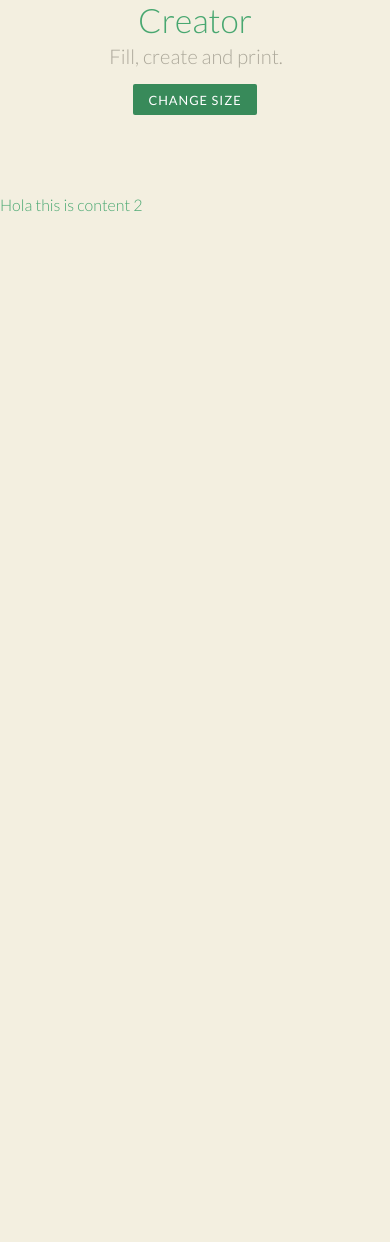
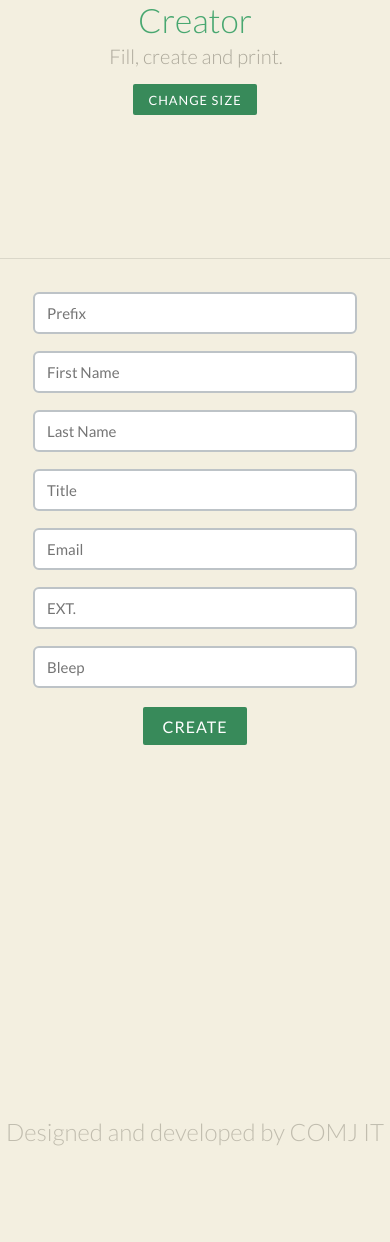
Before and after one commit to omego/tag, a PHP site: page /page2.php?type=1 in a window 390 px wide. Shown: the part 286-1528 px from the top of the page. Run offline with PHP 8.4, Linux system fonts and the light colour scheme.

Commit message:
Transition & ajax

```diff
--- a/css/my.css
+++ b/css/my.css
@@ -140,3 +140,30 @@
   	text-align: right;
   }
 }
+
+
+@media print{
+#e {
+   transform: rotate(90deg);
+   -moz-transform: rotate(90deg);
+   -webkit-transform: rotate(90deg);
+  margin-top: 400px;
+  max-width:106% !important;
+  max-height:105% !important;
+}
+.column{
+display: none;
+}
+.info{
+display: none;
+}
+.codrops-header{
+display: none;
+}
+
+@page
+        {
+            size: auto;   /* auto is the current printer page size */
+            margin: 0mm;  /* this affects the margin in the printer settings */
+        }
+}
--- a/footer.php
+++ b/footer.php
@@ -4,5 +4,6 @@
 		</div><!-- /st-container -->
 		<script src="js/classie.js"></script>
 		<script src="js/sidebarEffects.js"></script>
+		<script src="js/toucheffects.js"></script>
 	</body>
 </html>
--- a/js/myjs.js
+++ b/js/myjs.js
@@ -40,7 +40,7 @@
 $.cergis.backForwardButtons();
 
 
-     function dance() {
+     function small() {
 
 
       var canvas = document.getElementById("e");
--- a/page1.php
+++ b/page1.php
@@ -26,7 +26,7 @@
 											<div class="col-md-3"><input class="form-control input-lg" type="text" id="ext" placeholder="EXT." /></div>
 											<div class="col-md-3"> <input class="form-control input-lg" type="text" id="bleep" placeholder="Bleep" /></div>
 
-										<input name="go" class="button-x" value="Create" onclick="dance()" type="button">
+										<input name="go" class="button-x" value="Create" onclick="small()" type="button">
 									</form>
 
 
@@ -42,7 +42,7 @@
 								<div class="info">
 									<p>Designed and developed by COMJ IT</p>
 								</div>
-
+								<script src="js/myjs.js"></script>
 							</div><!-- /main -->
 						</div><!-- /ajax -->
 
--- a/page2.php
+++ b/page2.php
@@ -4,8 +4,51 @@
     echo "<div id='main-content'>";
 }
 ?>
-Hola this is content 2
-<div class="bubblingG">
+
+
+
+<div class="ajax">
+							<div class="main clearfix">
+							<div class="column">
+							</div>
+								<div class="column">
+									<form action="index.html" method="post">
+
+											<div><input class="form-control input-lg" type="text" id="prefix" placeholder="Prefix" /></div>
+											<div class="col-md-5"><input class="form-control input-lg" type="text" id="fname" placeholder="First Name" /></div>
+											<div class="col-md-5"><input class="form-control input-lg" type="text" id="lname" placeholder="Last Name" /></div>
+
+
+											<div class="col-md-12"><input class="form-control input-lg" type="text" id="title1" placeholder="Title" /></div>
+
+
+											 <div class="col-md-6"><input class="form-control input-lg" type="text" id="email" placeholder="Email" /> </div>
+											<div class="col-md-3"><input class="form-control input-lg" type="text" id="ext" placeholder="EXT." /></div>
+											<div class="col-md-3"> <input class="form-control input-lg" type="text" id="bleep" placeholder="Bleep" /></div>
+
+										<input name="go" class="button-x" value="Create" onclick="dance()" type="button">
+									</form>
+
+
+
+								</div>
+								<div class="column">
+								</div>
+								<div class="column-x">
+									<canvas class="canvas" id="e" width="1700" height="413"></canvas>
+											<img id="tag" src="images/small-tag.png" alt="" width="150" height="364">
+								</div>
+
+								<div class="info">
+									<p>Designed and developed by COMJ IT</p>
+								</div>
+								<script src="js/myjs.js"></script>
+							</div><!-- /main -->
+						</div><!-- /ajax -->
+
+
+
+						<div class="bubblingG">
 <span id="bubblingG_1">
 </span>
 <span id="bubblingG_2">
```
Also changed, not shown: test.html (added, +16 -0 lines).
